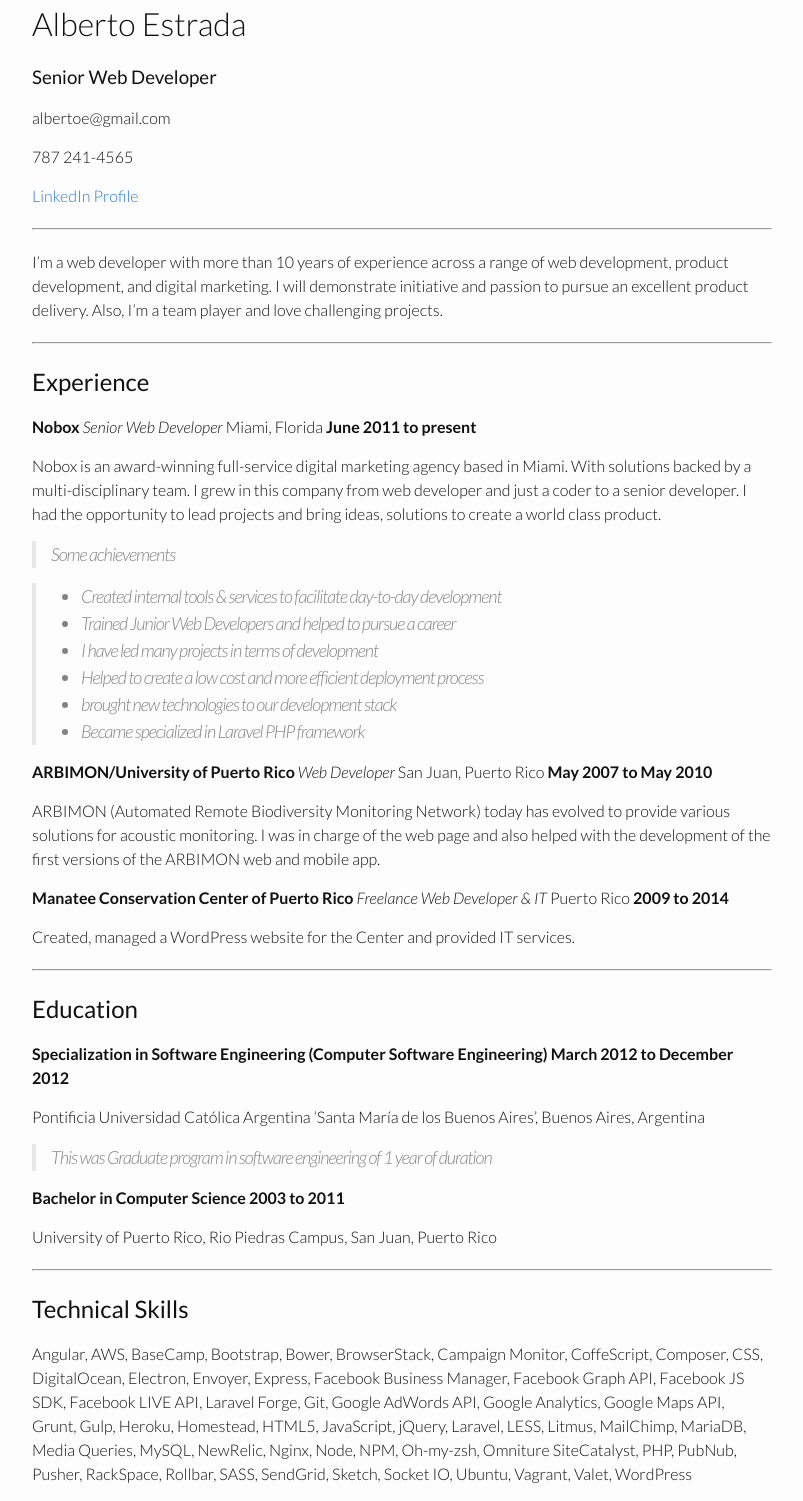
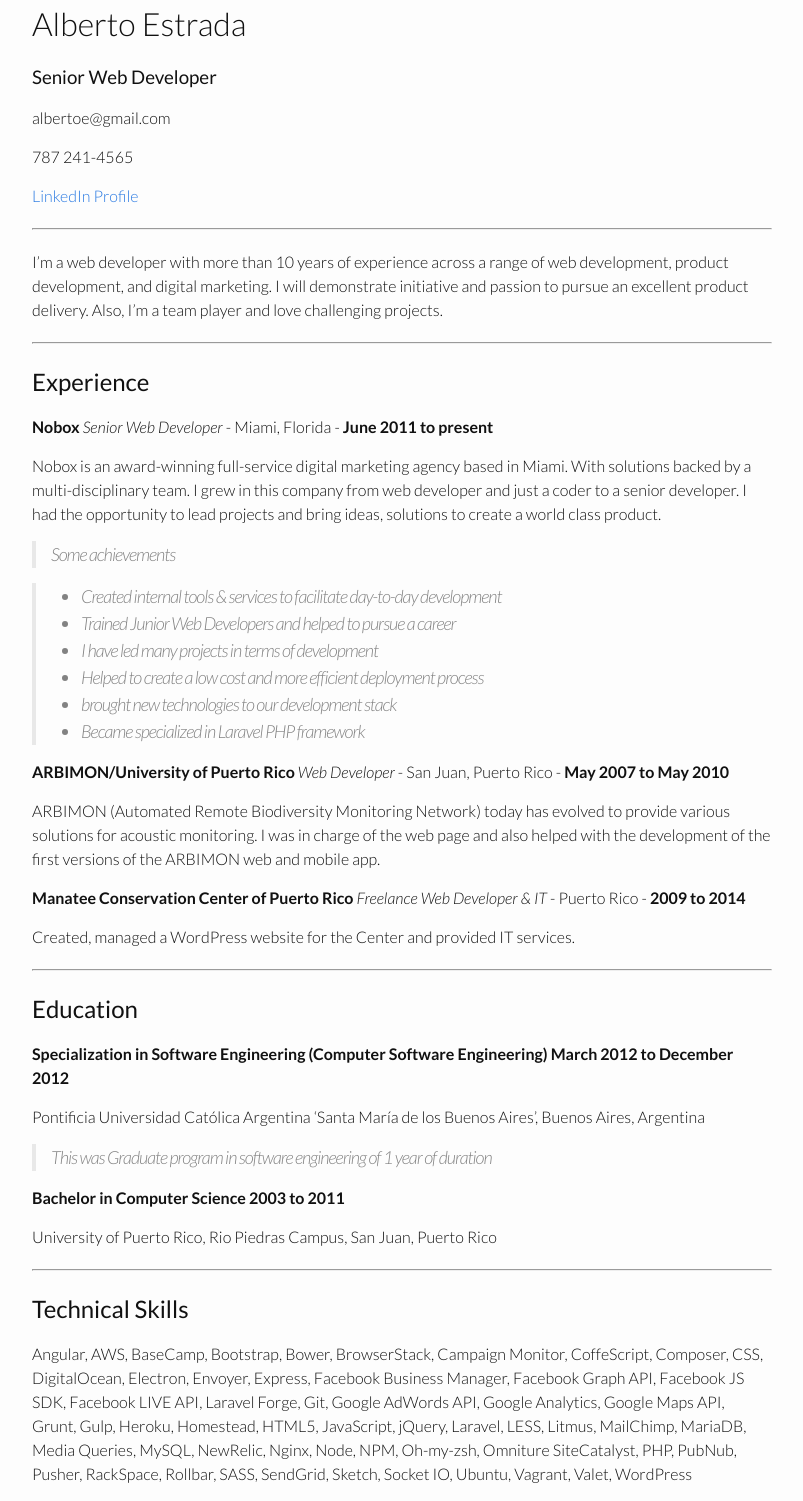
Before and after one commit to cyberkiko/cyberkiko.github.io, a Jekyll site: the page built from resume.md, in a window 1280 px wide. Shown: the whole page, without its empty margins (238-1041 px from the left). Built offline with Jekyll 4.4.1, drawn with Linux system fonts in a browser that asks for light colours.

Commit message:
Some minor fixes to the copy

```diff
--- a/resume.md
+++ b/resume.md
@@ -23,7 +23,7 @@ I'm a web developer with more than 10 years of experience across a range of web
 
 ## Experience
 
-**Nobox** *Senior Web Developer* Miami, Florida __June 2011 to present__
+**Nobox** *Senior Web Developer* - Miami, Florida - __June 2011 to present__
 
 Nobox is an award-winning full-service digital marketing agency based in Miami. With solutions backed by a multi-disciplinary team. I grew in this company from web developer and just a coder to a senior developer. I had the opportunity to lead projects and bring ideas, solutions to create a world class product.
 
@@ -38,11 +38,11 @@ Nobox is an award-winning full-service digital marketing agency based in Miami.
 
 
 
-**ARBIMON/University of Puerto Rico** *Web Developer* San Juan, Puerto Rico __May 2007 to May 2010__
+**ARBIMON/University of Puerto Rico** *Web Developer* - San Juan, Puerto Rico - __May 2007 to May 2010__
 
 ARBIMON (Automated Remote Biodiversity Monitoring Network) today has evolved to provide various solutions for acoustic monitoring. I was in charge of the web page and also helped with the development of the first versions of the ARBIMON web and mobile app.
 
-**Manatee Conservation Center of Puerto Rico** *Freelance Web Developer & IT* Puerto Rico __2009 to 2014__
+**Manatee Conservation Center of Puerto Rico** *Freelance Web Developer & IT* - Puerto Rico - __2009 to 2014__
 
 Created, managed a WordPress website for the Center and provided IT services.
 
```
